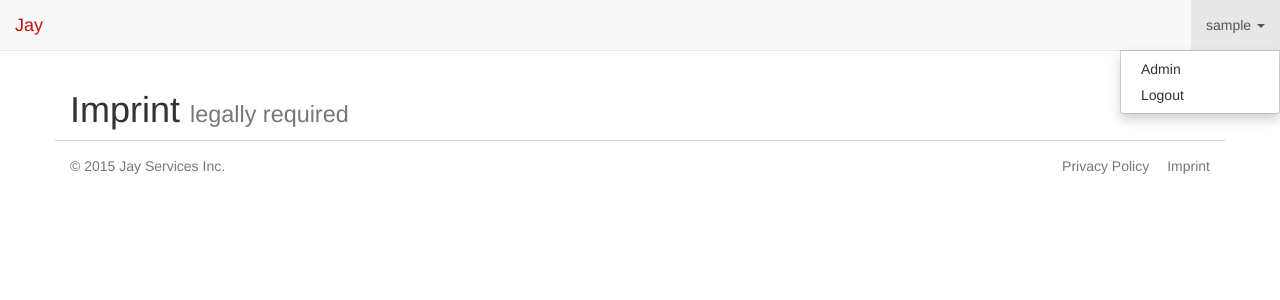
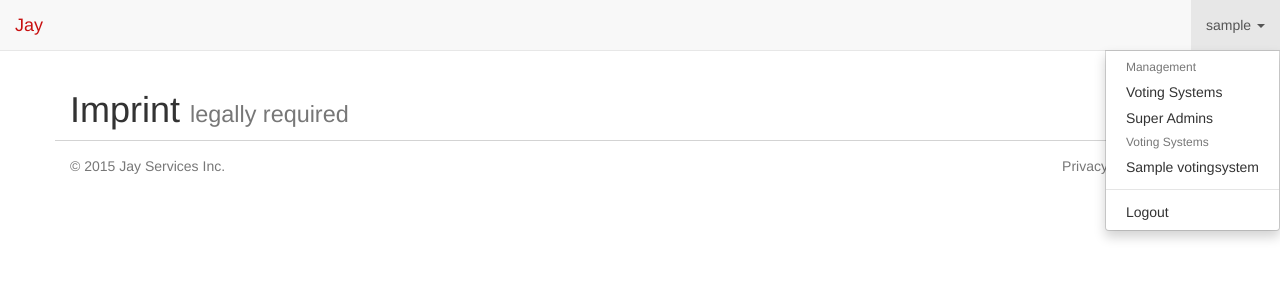
Before and after one commit to tkw1536/jay, a Django app: page /imprint/ in a window 1280 px wide, after a click that opens the changed part. Shown: the top 300 px of the page. Run offline with Django 3.2, Linux system fonts and the light colour scheme; a user stored in the database is signed in; tables that the repository leaves empty hold one stand-in row (values such as "Sample post"); parts of the project's set-up code (start-up, migrations or seed data) failed here and were passed over; some libraries are stand-ins or nearby versions.

Commit message:
Make the menu in the base template actually useful

```diff
--- a/templates/base/base.html
+++ b/templates/base/base.html
@@ -42,7 +42,26 @@
                     {{ user.username }} <span class="caret"></span>
                   </a>
                   <ul class="dropdown-menu">
-                    <li role="presentation"><a href="#">Admin</a></li>
+                    {% if user.profile.isSuperAdmin %}
+                      <li class="dropdown-header">Management</li>
+
+                      <li role="presentation"><a href="{% url 'settings:systems' %}">Voting Systems</a></li>
+                      <li role="presentation"><a href="#">Super Admins</a></li>
+                    {% endif %}
+
+                    {% with admin_for=user.profile.getAdministratedSystems %}
+
+                      {% if admin_for %}
+                        <li class="dropdown-header">Voting Systems</li>
+                        {% for vs in admin_for %}
+                          {% url 'votes:system' system_name=vs.machine_name as vs_url %}
+                          <li role="presentation"><a href="{{ vs_url }}">{{ vs.simple_name }}</a></li>
+                        {% endfor %}
+                      {% endif %}
+
+                    {% endwith %}
+
+                    <li role="separator" class="divider"></li>
                     <li role="presentation"><a href="{% url 'django.contrib.auth.views.logout' %}">Logout</a></li>
                   </ul>
                 {% else %}
```
